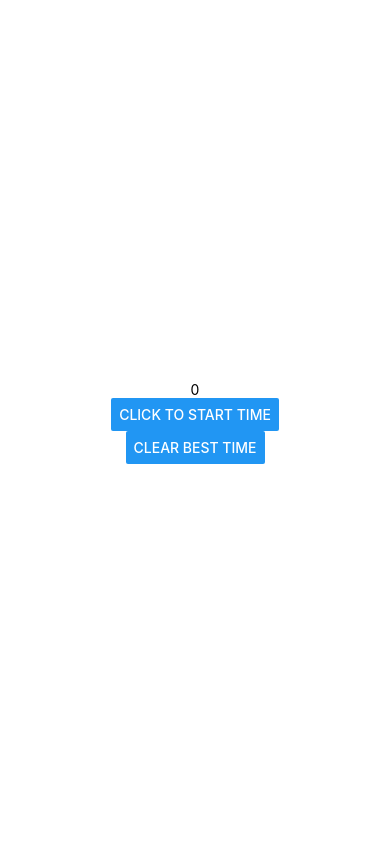
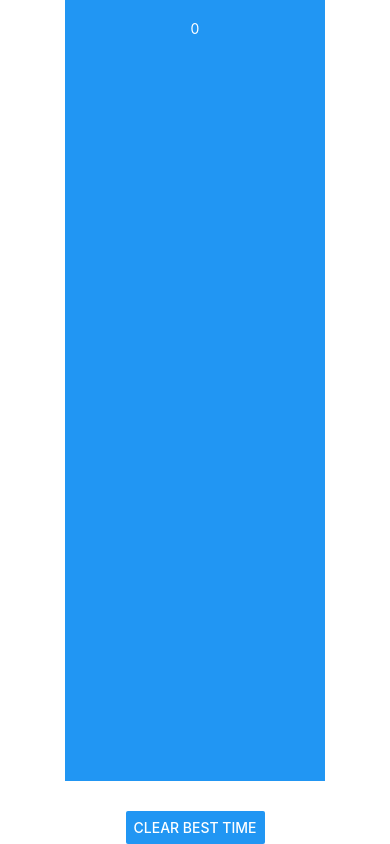
Before and after one commit to ThomasKrokos/SpeedCubeTimer, a React Native app: screen / in a window 390 px wide. Built offline with nearby package versions, Linux system fonts and the light colour scheme.

Commit message:
changed button to touchable

```diff
--- a/src/Timer.tsx
+++ b/src/Timer.tsx
@@ -1,4 +1,4 @@
-import { Button, StyleSheet, Text, View } from "react-native";
+import { Button, StyleSheet, Text, TouchableWithoutFeedback, View } from "react-native";
 import React, { useEffect, useState } from "react";
 import { StatusBar } from "expo-status-bar";
 
@@ -42,21 +42,28 @@ const Timer = () => {
 
   return (
     <View style={styles.container}>
-      <Text>{getTime(miliseconds)}</Text>
+      <View style={styles.container}>
 
-      <Button
+        <TouchableWithoutFeedback
             onPress={() => {
             setRunning((running) => !running);
-        }}
-        title="Click to start time"
-      />
-      <Text>{record ? ("Fastest solve: "+ getTime(record)) : null}</Text>
+          }}>
+          <View style={styles.button}>
+            <Text style={styles.buttonText}>{getTime(miliseconds)}</Text>
+          </View>
+        </TouchableWithoutFeedback>
+      </View>
+
+      <View>
+        <Text>{record ? "Fastest solve: " + getTime(record) : null}</Text>
         <Button
           onPress={() => {
             setRecord(0);
           }}
           title="Clear Best Time"
         />
+      </View>
+
       <StatusBar style="auto" />
     </View>
   );
@@ -77,4 +84,19 @@ const styles = StyleSheet.create({
     justifyContent: "center",
     width: "100%",
   },
+
+  button: {
+    marginBottom: 30,
+    width: 260,
+    alignItems: 'center',
+    backgroundColor: '#2196F3',
+    flex: 1
+  },
+  buttonText: {
+    textAlign: 'center',
+    justifyContent: "center",
+    flex: 1,
+    padding: 20,
+    color: 'white',
+  },
 });
```
Lines whose indentation alone changed are shown as unchanged.
